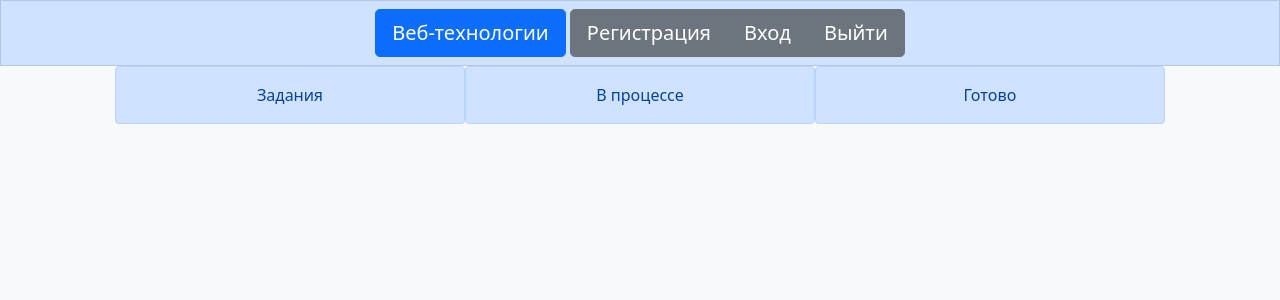
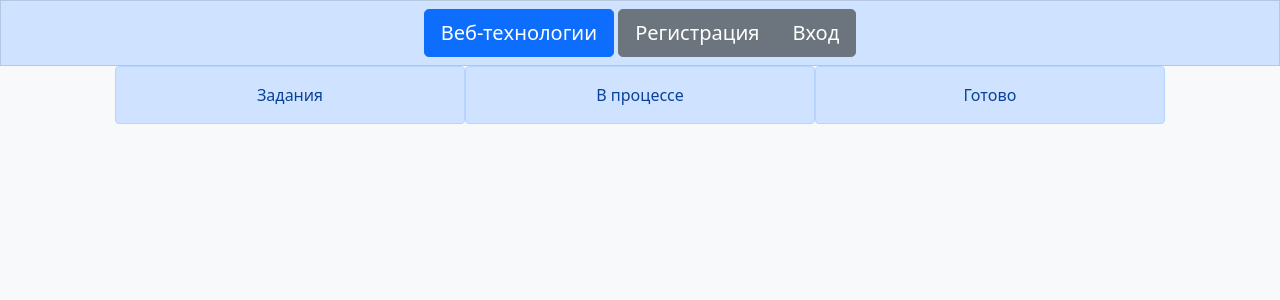
Before and after one commit to vot3tada/site, a PHP site: page /main.php in a window 1280 px wide. Shown: the top 300 px of the page. Run offline with PHP 8.4, Linux system fonts and the light colour scheme.

Commit message:
change system of header buttons

```diff
--- a/header.php
+++ b/header.php
@@ -38,9 +38,17 @@
     <button type="submit" class="btn btn-primary" name="main">Веб-технологии</h1>
     </div>
     <div class="btn-group btn-group-lg">
-    <button type="submit" class="btn btn-secondary" name="reg">Регистрация</button>
-    <button type="submit" class="btn btn-secondary" name="singup">Вход</button>
-    <button type="submit" class="btn btn-secondary" name="singout">Выйти</button>
+    <?php
+        if (isset($_SESSION['login']))
+        {
+            print('<button type="submit" class="btn btn-secondary" name="singout">Выйти</button>');
+        }
+        else
+        {
+            print('<button type="submit" class="btn btn-secondary" name="reg">Регистрация</button>');
+            print('<button type="submit" class="btn btn-secondary" name="singup">Вход</button>');
+        }
+    ?>
     </div>
     </div>
 </form>
--- a/main.php
+++ b/main.php
@@ -4,7 +4,7 @@
 ?>
 <div class="cards">
     <div class="cardplace">
-        <div class="alert alert-primary">Задания</div>
+        <div class="alert alert-primary" style="margin-bottom: unset;">Задания</div>
         <?php
             if(isset($_SESSION['login']))
             {
@@ -14,7 +14,7 @@
         ?>
     </div>
     <div class="cardplace">
-    <div class="alert alert-primary">В процессе</div>
+    <div class="alert alert-primary" style="margin-bottom: unset;">В процессе</div>
     <?php
             if(isset($_SESSION['login']))
             {
@@ -23,7 +23,7 @@
         ?>
     </div>
     <div class="cardplace">
-    <div class="alert alert-primary">Готово</div>
+    <div class="alert alert-primary" style="margin-bottom: unset;">Готово</div>
     <?php
             if(isset($_SESSION['login']))
             {
```
